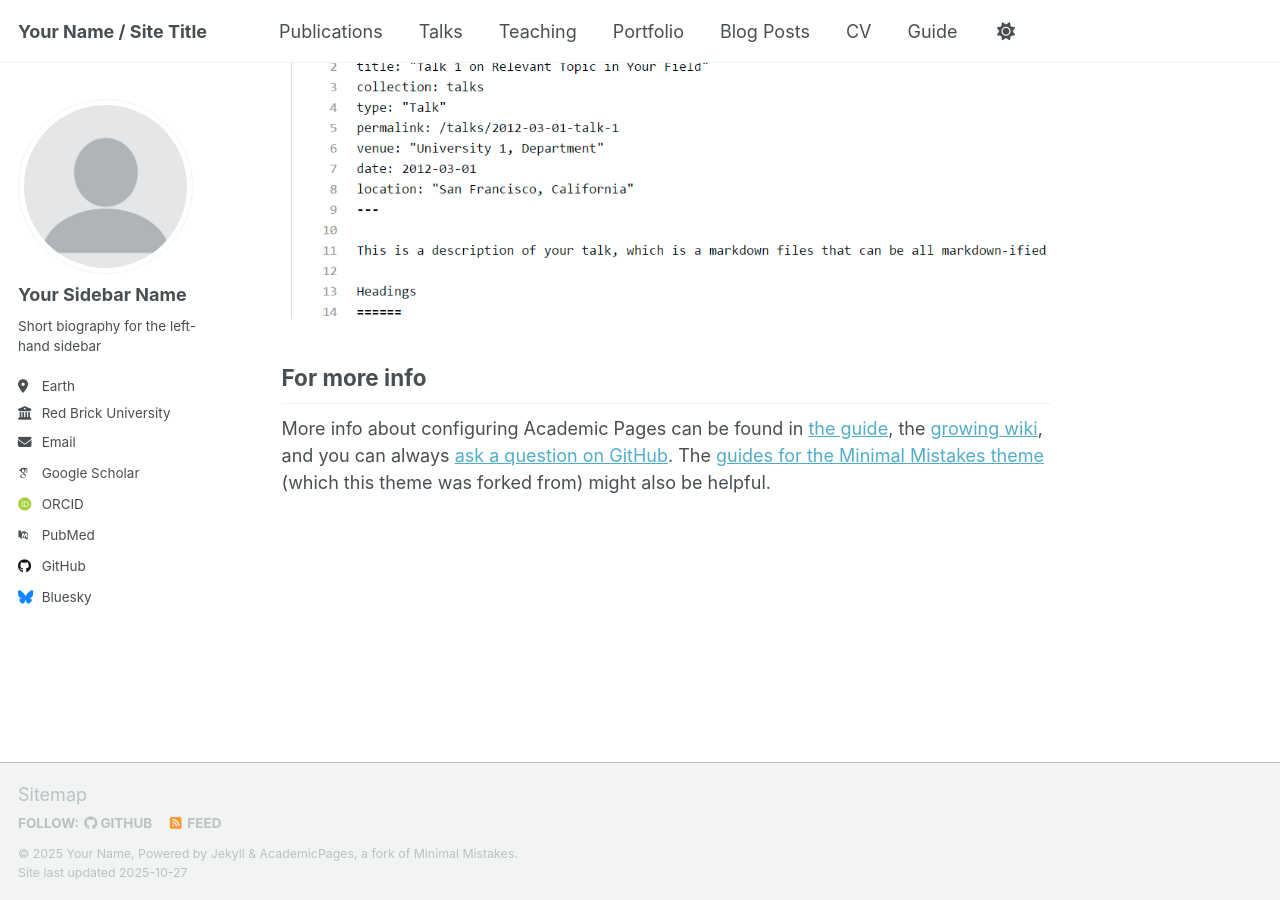
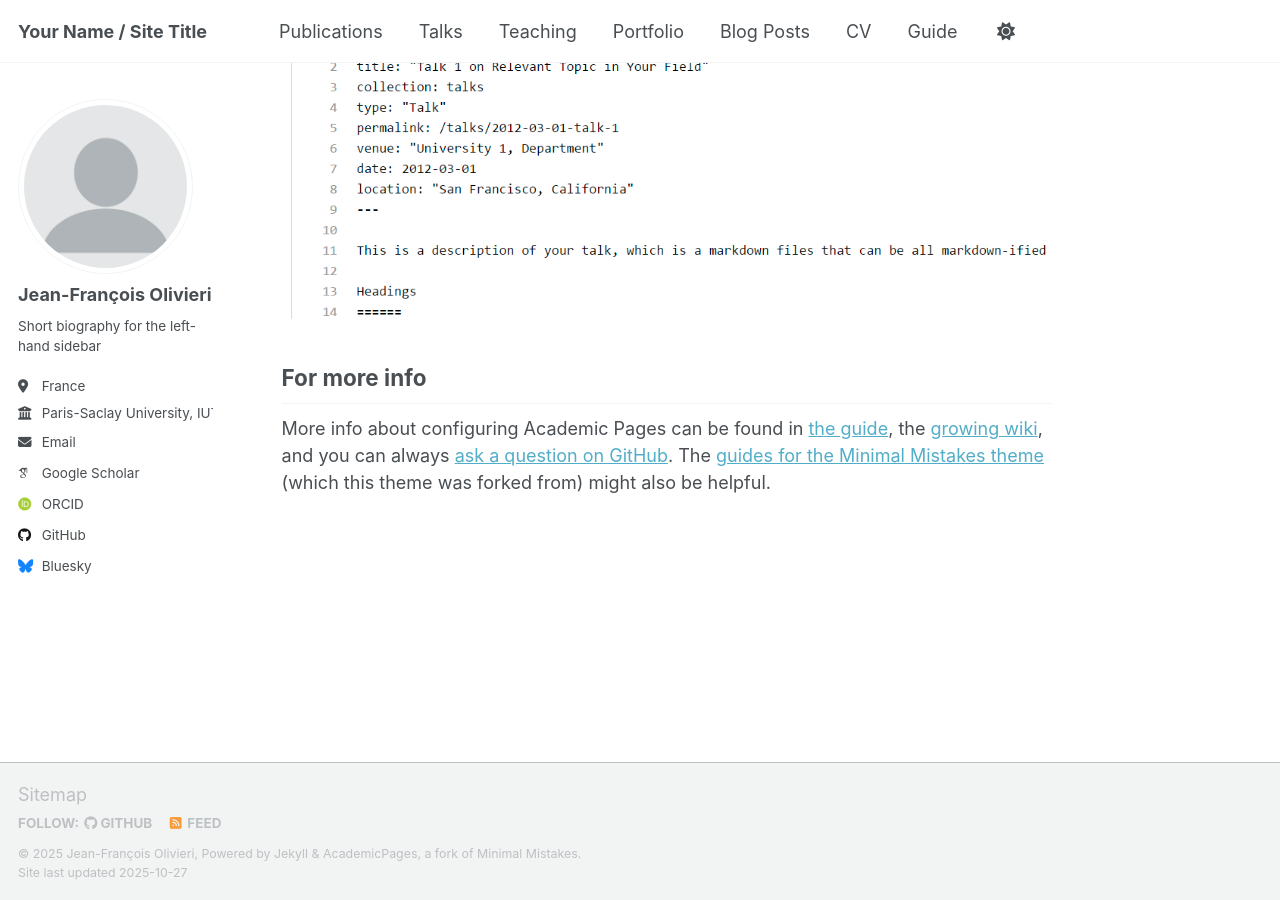
Before and after one commit to jfolivie/jfo.github.io, a Jekyll site: the page built from _pages/about.md, in a window 1280 px wide and 900 px high, scrolled down 2880 px. Built offline with Jekyll 4.4.1, drawn with Linux system fonts in a browser that asks for light colours; some web fonts are replaced; a script that is not in the unit is left out.

Commit message:
Update basic informations

```diff
--- a/_config.yml
+++ b/_config.yml
@@ -11,12 +11,12 @@ locale                   : "en-US"
 site_theme               : "default" # Currently available options are "default", "air"
 title                    : "Your Name / Site Title"
 title_separator          : "-"
-name                     : &name "Your Name"
+name                     : &name "Jean-François Olivieri" # Update this with your name, used in the sidebar and meta tags
 description              : &description "Your Name's academic portfolio"   # Update this with a general description of your site, this is the default if not overridden by a page
-url                      : https://academicpages.github.io # The base hostname & protocol for your site e.g. "https://[your GitHub username].github.io",
+url                      : https://jfo.github.io # The base hostname & protocol for your site e.g. "https://[your GitHub username].github.io",
                                                            # or if you already have some other page hosted on Github then use "https://[your GitHub username].github.io/[Your Repo Name]"
 baseurl                  : "" # the subpath of your site, e.g. "/blog"
-repository               : "academicpages/academicpages.github.io"
+repository               : "jfolivie/test-jfo.github.io"
 
 # Site Author - The following control what appear as part of the author content on the side bar.
 #               If a field is blank the icon and link will not appear, otherwise it will be shown.
@@ -24,23 +24,23 @@ repository               : "academicpages/academicpages.github.io"
 author:
   # Biographic information
   avatar           : "profile.png"
-  name             : "Your Sidebar Name"
+  name             : "Jean-François Olivieri"
   pronouns         : # example: "she/her"
   bio              : "Short biography for the left-hand sidebar"
-  location         : "Earth"
-  employer         : "Red Brick University"
+  location         : "France"
+  employer         : "Paris-Saclay University,  IUT d'Orsay"
   uri              : # URL
-  email            : "none@example.org"
+  email            : "jean-francois.olivieri@universite-paris-saclay.fr"
 
   # Academic websites
   academia         : # URL
   arxiv            : # URL - Update with the correct link to your profile
-  googlescholar    : "https://scholar.google.com/citations?user=PS_CX0AAAAAJ"
+  googlescholar    : "https://scholar.google.com/citations?user=2SO_2WgAAAAJ&hl=fr&oi=sra"
   inspire-hep      : # URL
   impactstory      : # URL
-  orcid            : "https://orcid.org/yourorcidurl"
+  orcid            : "https://orcid.org/0000-0003-0719-1789"
   semantic         : # URL
-  pubmed           : "https://www.ncbi.nlm.nih.gov/pubmed/?term=john+snow"
+  pubmed           : # URL
   researchgate     : # URL
   scopus           : # URL
 
@@ -48,7 +48,7 @@ author:
   bitbucket        : # Username - Update with your username on the site
   codepen          : # Username
   dribbble         : # Username
-  github           : "academicpages"
+  github           : "jfolivie" # Update with your GitHub username
   kaggle           : # Username
   stackoverflow    : # User number or user number and name (i.e., use "1" or "1/jeff-atwood")
 
```
